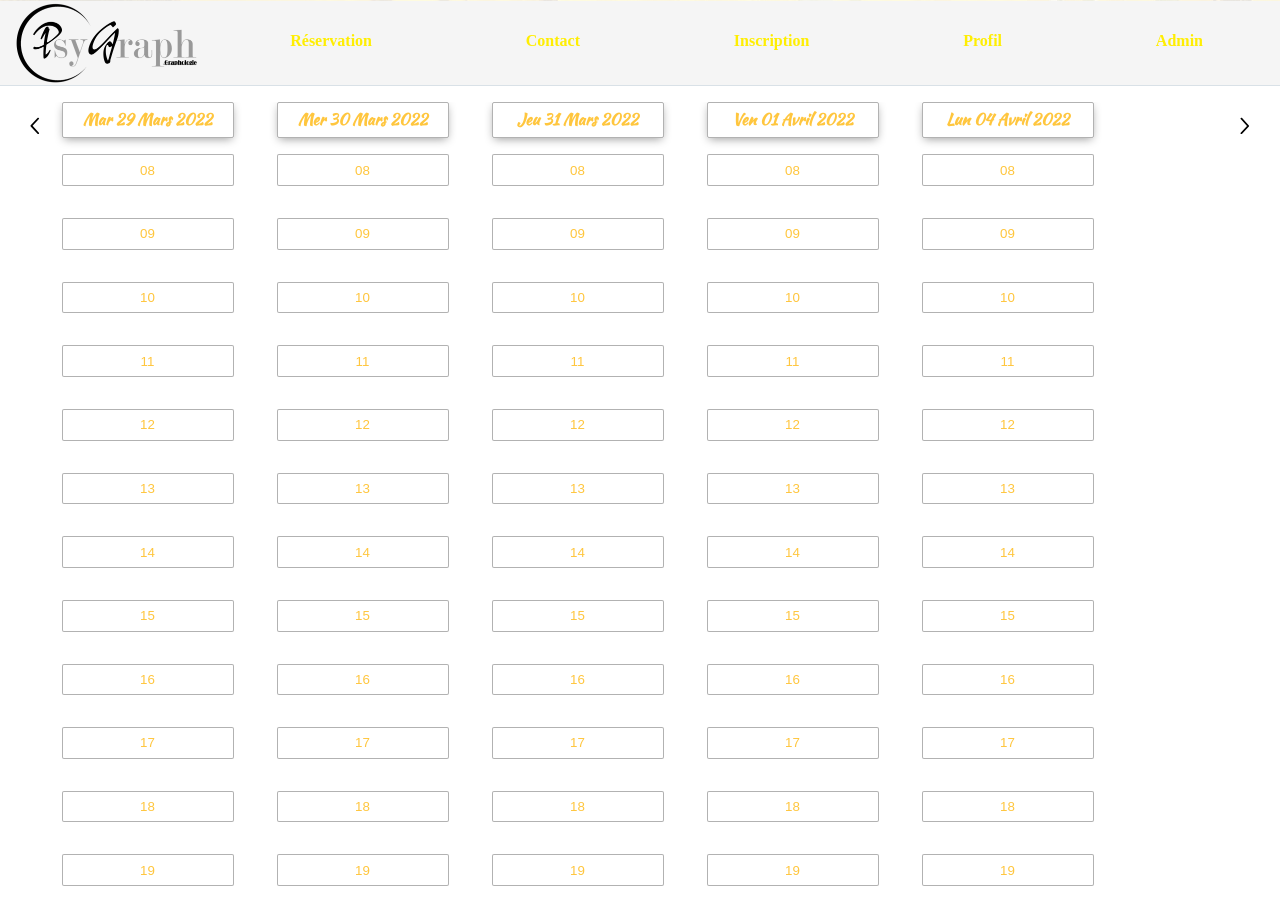
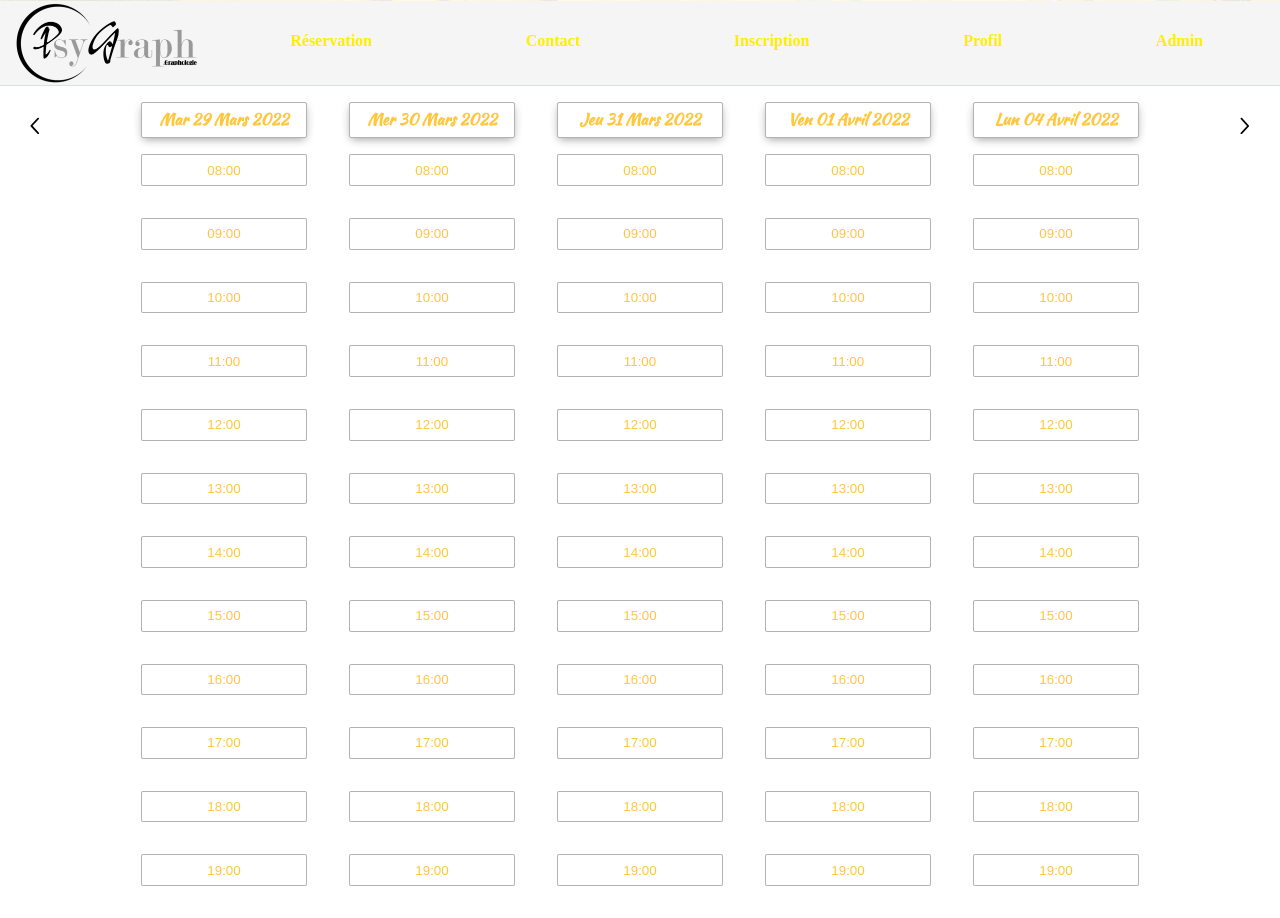
Before and after one commit to sonia-mouhoubi/psygraph, a PHP site: page /view/reservation.php in a window 1280 px wide. Shown: the part 399-1317 px from the top of the page. Run offline with PHP 8.4, Linux system fonts and the light colour scheme.

Commit message:
edit reservation

```diff
--- a/assets/styles/reservation.css
+++ b/assets/styles/reservation.css
@@ -13,9 +13,9 @@ body {
 
 } */
 
-main {
-  padding: 2vh 5vh;
-  width: 90%;
+main.reservation {
+  padding: 2vh 15vh;
+  width: 100%;
 }
 
 .slick-slider {
--- a/view/reservation.php
+++ b/view/reservation.php
@@ -8,6 +8,7 @@
     <link rel="stylesheet" href="../assets/styles/styles.css">
     <link rel="stylesheet" href="../assets/styles/reservation.css">
     <script src="../assets/js/jquery-3.6.0.js"></script>
+    <script src="../assets/js/script.js"></script>
     <script src="../assets/js/slick.js"></script>
     <script src="../assets/js/window-width.js"></script>
     <script src="../assets/js/slick-slide-file.js"></script>
@@ -16,7 +17,7 @@
 
 <body>
     <?php require_once('require/header.php'); ?>
-    <main>
+    <main class="reservation">
         <div class="slick-slider">
             <?php for ($d = 0; $d < 365; $d++) { ?>
                 <?php
@@ -103,7 +104,7 @@
 
                             ?>
 
-                            <button type="submit" class="btn-view indispo"><?= $hmo ?></button>
+                            <button type="submit" class="btn-view indispo"><?= $hmo . ":00" ?></button>
                             <div class="container-hours"></div>
 
                         <?php } ?>
```
